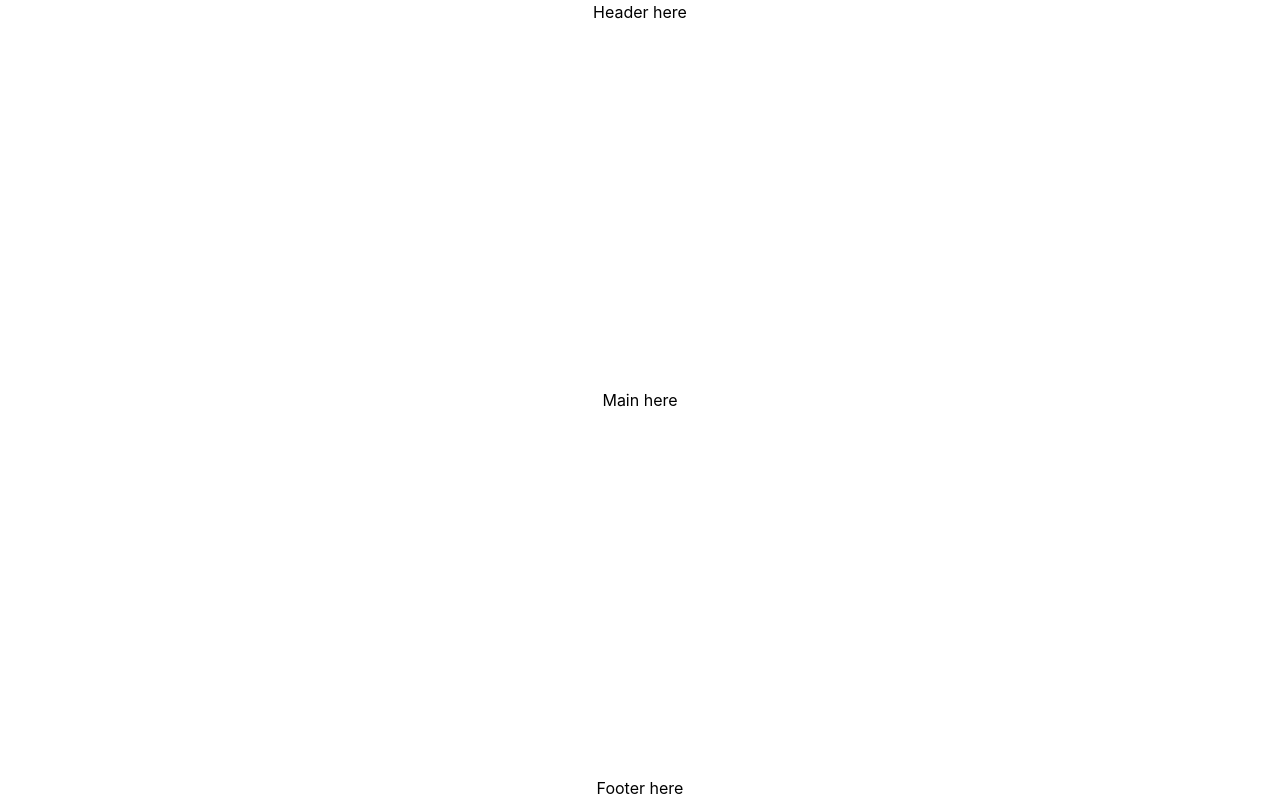
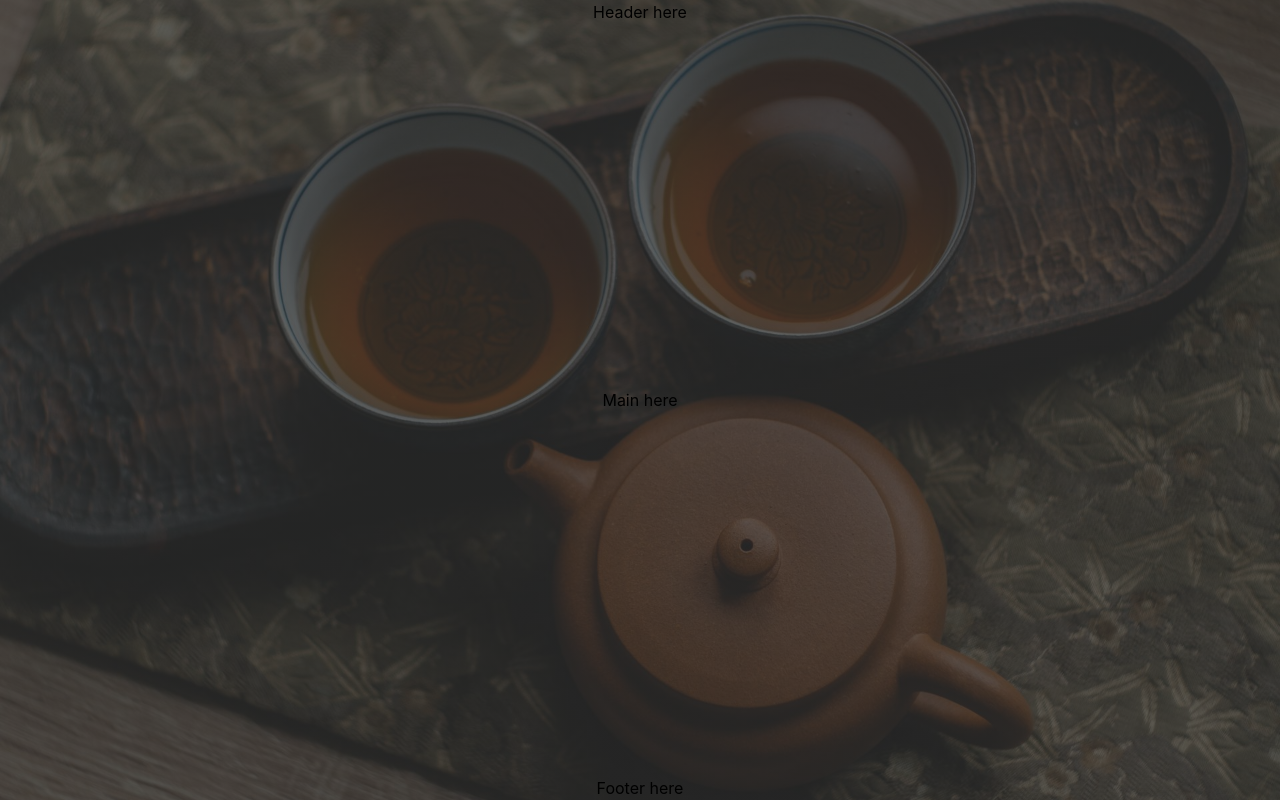
Before and after one commit to ivan-lev/tea-subscription, a React (Vite) app: page / in a window 1280 px wide. Built offline with nearby package versions, Linux system fonts and the light colour scheme.

Commit message:
style: add background image

```diff
--- a/src/components/App/App.scss
+++ b/src/components/App/App.scss
@@ -1,5 +1,7 @@
 #root {
+  width: 100%;
   max-width: 1280px;
+  min-height: 100vh;
   display: flex;
   flex-direction: column;
   align-items: center;
@@ -12,5 +14,10 @@
   text-rendering: optimizeLegibility;
   -webkit-font-smoothing: antialiased;
   -moz-osx-font-smoothing: grayscale;
-  min-height: 100vh;
+
+  background-image: linear-gradient(rgba(50, 50, 50, 0.7), rgba(50, 50, 50, 0.7)),
+    url('../../assets/background.jpg');
+  background-size: cover;
+  background-position: center;
+  background-repeat: no-repeat;
 }
```
Also changed, not shown: src/assets/background.jpg (added).
